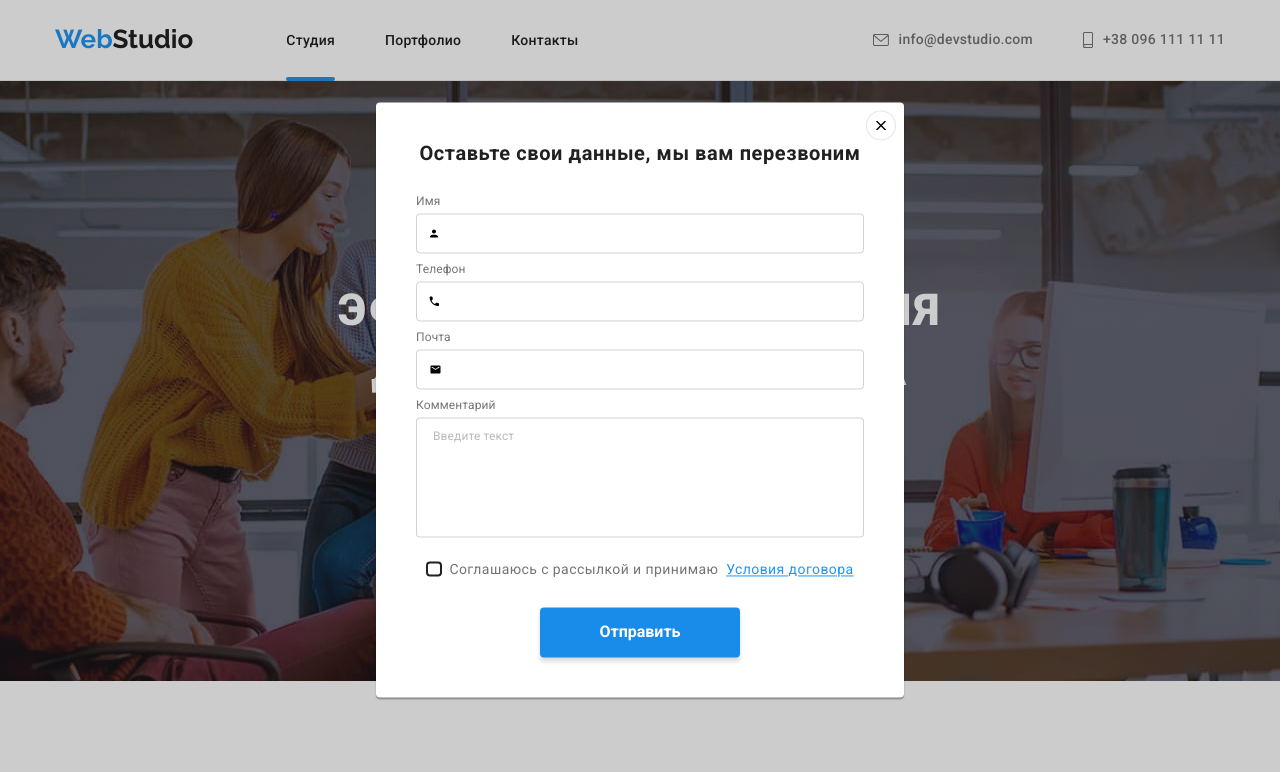
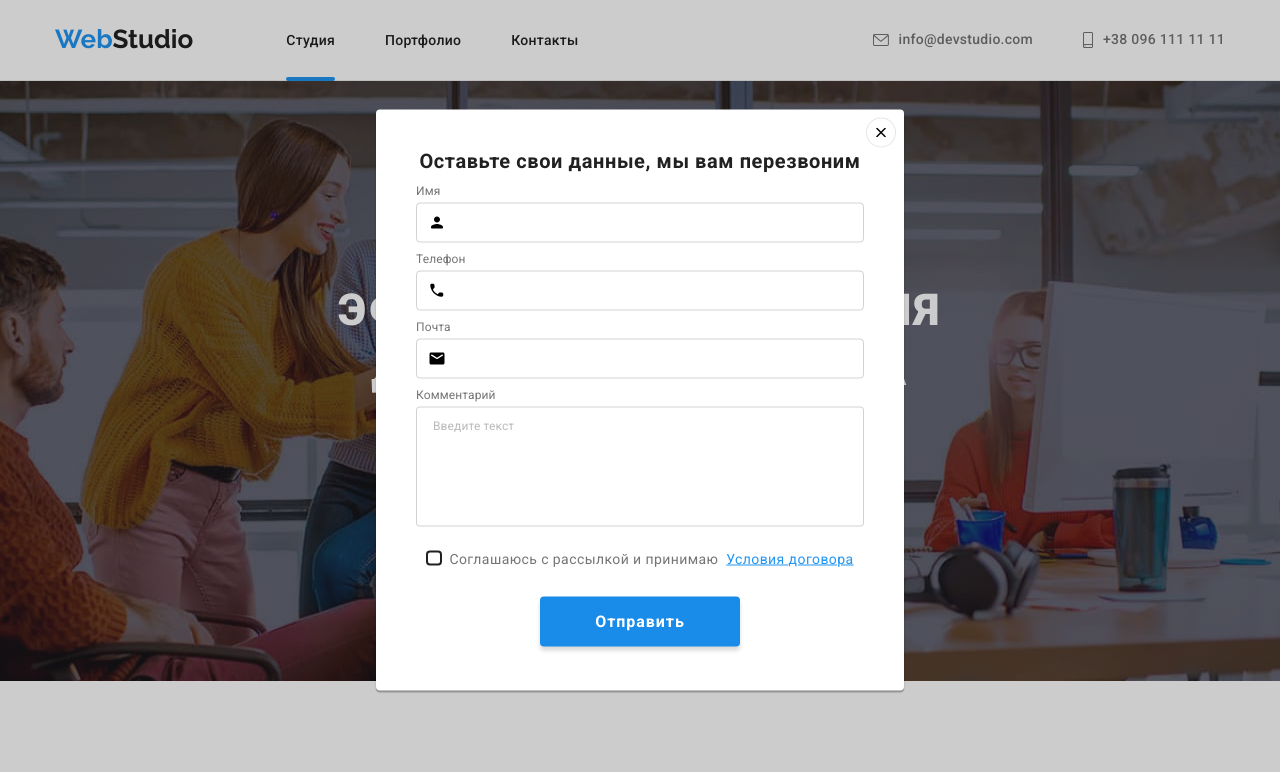
Before and after one commit to Bazykin11/goit-markup-hw-06, a plain HTML site: page index.html in a window 1280 px wide. Both pictures are taken after a click on the button "Заказать услугу". Shown: the top 772 px of the page. Drawn offline with nearby package versions, Linux system fonts and the light colour scheme.

Commit message:
исправление

```diff
--- a/CSS/style.css
+++ b/CSS/style.css
@@ -658,6 +658,7 @@ color:var(--primary-font-color);
     border: 1px solid rgba(255, 255, 255, 0.3);
     filter: drop-shadow(0px 4px 4px rgba(0, 0, 0, 0.15));
     border-radius: 4px;
+    color: var(--third-font-color);
 }
 
 .subscribe-input::placeholder{
@@ -866,7 +867,7 @@ color:var(--primary-font-color);
     line-height: 1.15;
     text-align: center;
     letter-spacing: 0.03em;
-    margin-bottom: 30px;
+    margin-bottom: 12px;
 
     color: #212121;
 }
@@ -932,6 +933,7 @@ color: #757575;
     font-weight: 700;
     font-size: 16px;
     line-height: 1.87;
+    letter-spacing: 0.06em;
     color:var(--third-font-color);
     display: flex;
     margin-right: auto;
--- a/index.html
+++ b/index.html
@@ -421,7 +421,7 @@
                         name="user-name"
                         required
                         >
-                        <svg class="input-icon" width="12" height="12">
+                        <svg class="input-icon" width="18" height="18">
                             <use href="./images/icons.svg#icon-person-modal"></use>
                         </svg>
                     </div>
@@ -436,7 +436,7 @@
                         name="tel"
                         required
                     >
-                    <svg class="input-icon" width="13" height="13">
+                    <svg class="input-icon" width="18" height="18">
                         <use href="./images/icons.svg#icon-phone-modal"></use>
                     </svg>
                     </span>
@@ -452,7 +452,7 @@
                         name="email"
                         required
                         >
-                        <svg class="input-icon" width="15" height="12">
+                        <svg class="input-icon" width="18" height="18">
                         <use href="./images/icons.svg#icon-email-modal"></use>
                         </svg>
                 </div>
```
